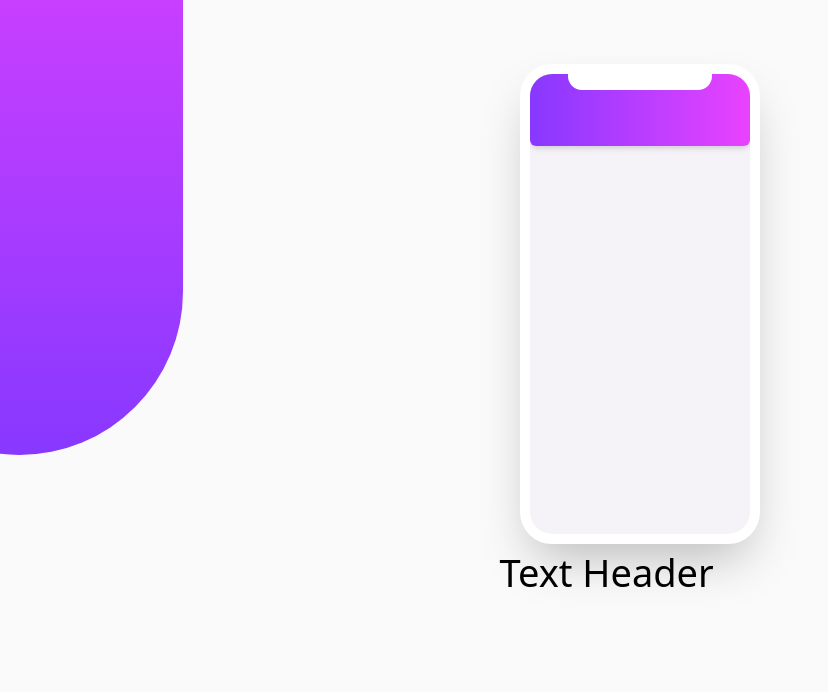
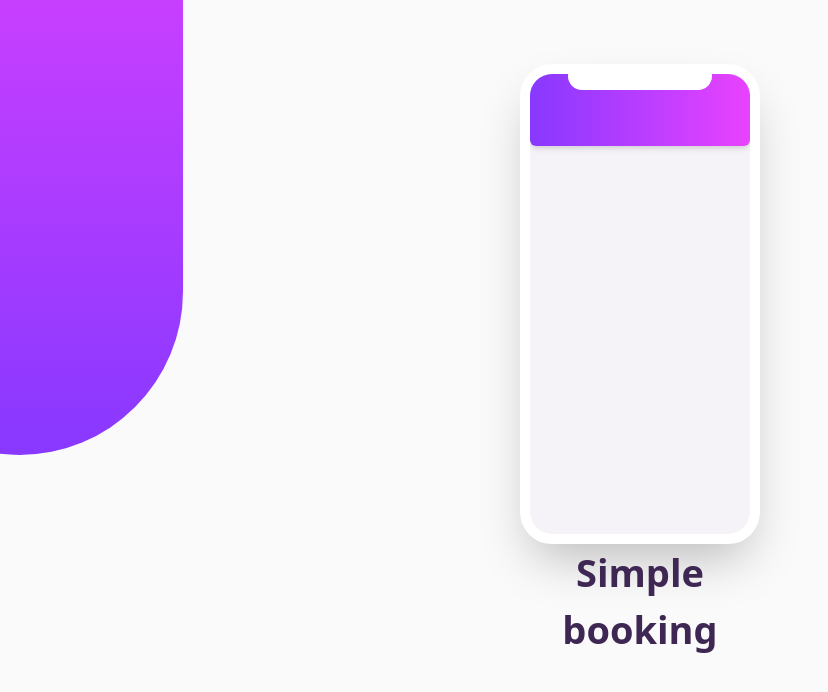
Before and after one commit to bryanmagalong/chat-app-css-react, a React (Create React App) app: page / in a window 1280 px wide. Shown: the top 692 px of the page, without its empty margins (0-828 px from the left). Built offline with nearby package versions, Linux system fonts and the light colour scheme.

Commit message:
feat: add TitleHeader component

```diff
--- a/src/App.js
+++ b/src/App.js
@@ -2,6 +2,7 @@ import React from 'react';
 import ContentWrapper from './components/ContentWrapper';
 import MobilePreview from './components/MobilePreview';
 import TextHeader from './components/TextHeader';
+import TitleHeader from './components/TextHeader/TitleHeader';
 
 const App = () => (
   <div className="container relative min-h-screen  overflow-hidden bg-very-light-grayish">
@@ -10,7 +11,9 @@ const App = () => (
     <ContentWrapper>
       {/* <div className="relative decorative mx-auto bg-pale-violet">Hello</div> */}
       <MobilePreview />
-      <TextHeader>Text Header</TextHeader>
+      <TextHeader>
+        <TitleHeader>Simple booking</TitleHeader>
+      </TextHeader>
     </ContentWrapper>
   </div>
 );
--- /dev/null
+++ b/src/components/TextHeader/TitleHeader.js
@@ -0,0 +1,9 @@
+import React from 'react';
+
+const TitleHeader = ({ children }) => (
+  <h1 className="text-center title-header text-very-dark-desaturated-violet font-bold">
+    {children}
+  </h1>
+);
+
+export default TitleHeader;
```
